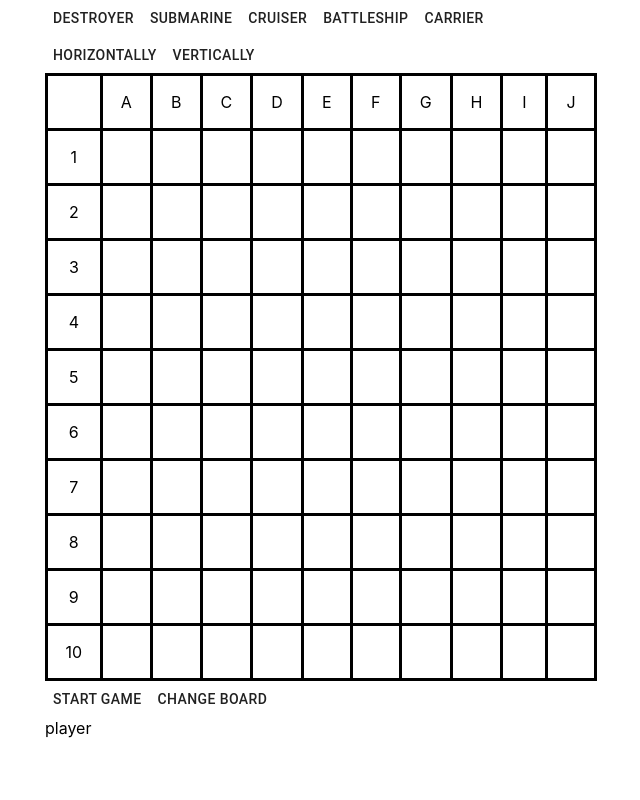
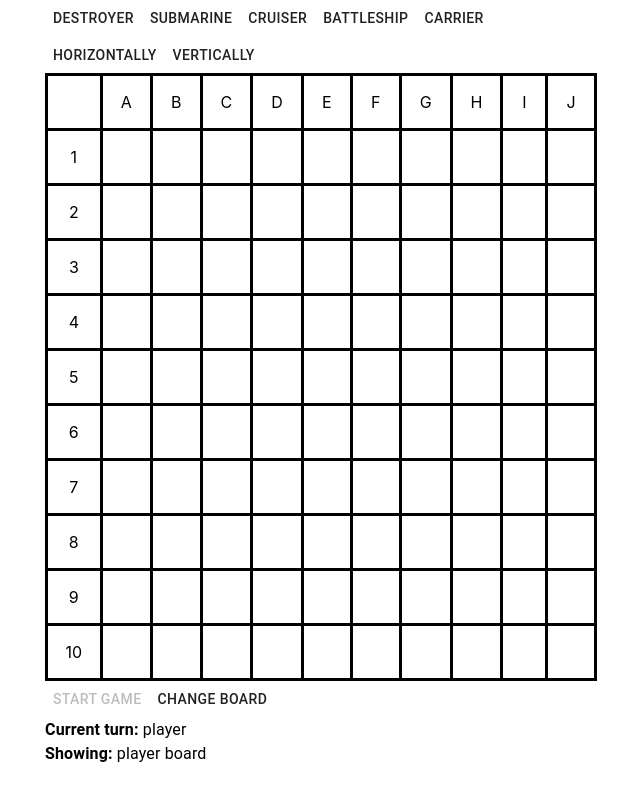
Before and after one commit to NinetiesPaul/react-js-battleship, a React (Create React App) app: page / in a window 1280 px wide. Shown: the whole page, without its empty margins (319-959 px from the left). Built offline with nearby package versions, Linux system fonts and the light colour scheme.

Commit message:
some small visual changes

```diff
--- a/src/App.js
+++ b/src/App.js
@@ -18,13 +18,15 @@ class App extends Component
 				isCarrierSet: false,
 			},
 			currentBoard: "player",
+			playerShipsSet: true,
 			playerPositions: [],
 			enemyPositions: [],
 			message: "",
 			playerBoard: [["","","","","","","","","",""],["","","","","","","","","",""],["","","","","","","","","",""],["","","","","","","","","",""],["","","","","","","","","",""],["","","","","","","","","",""],["","","","","","","","","",""],["","","","","","","","","",""],["","","","","","","","","",""],["","","","","","","","","",""]],
 			enemyBoard: [["","","","","","","","","",""],["","","","","","","","","",""],["","","","","","","","","",""],["","","","","","","","","",""],["","","","","","","","","",""],["","","","","","","","","",""],["","","","","","","","","",""],["","","","","","","","","",""],["","","","","","","","","",""],["","","","","","","","","",""]],
 			allowableEnemyX: this._allowableEnemyX(),
-			allowableEnemyY: this._allowableEnemyY()
+			allowableEnemyY: this._allowableEnemyY(),
+			currentTurn: "player"
 		}
 	}
 
@@ -101,6 +103,10 @@ class App extends Component
 		});
 		stateUpdate.message = "";
 
+		if (stateUpdate.playerPositions.length === 15) {
+			stateUpdate.playerShipsSet = false;
+		}
+
 		this.setState(stateUpdate);
 	}
 
@@ -143,6 +149,8 @@ class App extends Component
 				currenlyShowing={this.state.currentBoard}
 				allowableEnemyX={this.state.allowableEnemyX}
 				allowableEnemyY={this.state.allowableEnemyY}
+				isPlayerShipsSet={this.state.playerShipsSet}
+				currentTurn={this.state.currentTurn}
 				setEnemyShips={this.setEnemyShips.bind(this)}
 				changeCurrentBoard={this.changeCurrentBoard.bind(this)}
 				setPlayerShip={this.setPlayerShip.bind(this)}
--- a/src/components/Board.jsx
+++ b/src/components/Board.jsx
@@ -1,7 +1,7 @@
 import { React } from "react";
 import { Component } from 'react';
 import { Container } from '@mui/material';
-import { Button } from "@material-ui/core";
+import { Button, Typography } from "@material-ui/core";
 
 class Board extends Component {
 
@@ -52,6 +52,13 @@ class Board extends Component {
 
                 this.currentSelectedShip = "";
             }
+        }
+
+        if (this.gameStage === 2) {
+            var posX = parseInt(event.target.getAttribute("px"));
+            var posY = parseInt(event.target.getAttribute("py"));
+
+            //TODO: handle firing logic
         }
     }
 
@@ -185,12 +192,15 @@ class Board extends Component {
                 </span>
 
                 <span>
-                    <Button onClick={() => this.handleStartGame(1)}>Start Game</Button>
+                    <Button onClick={() => this.handleStartGame(1)} disabled={this.props.isPlayerShipsSet}>Start Game</Button>
                 </span>
 
                 <span>
-                    <Button onClick={() => this.handleBoardChange()}>Change Board</Button><br/>{this.props.currenlyShowing}
+                    <Button onClick={() => this.handleBoardChange()}>Change Board</Button><br/>
                 </span>
+
+                <Typography><b>Current turn: </b>{this.props.currentTurn}</Typography>
+                <Typography><b>Showing: </b>{this.props.currenlyShowing} board</Typography>
             </Container>
         )
     }
```
